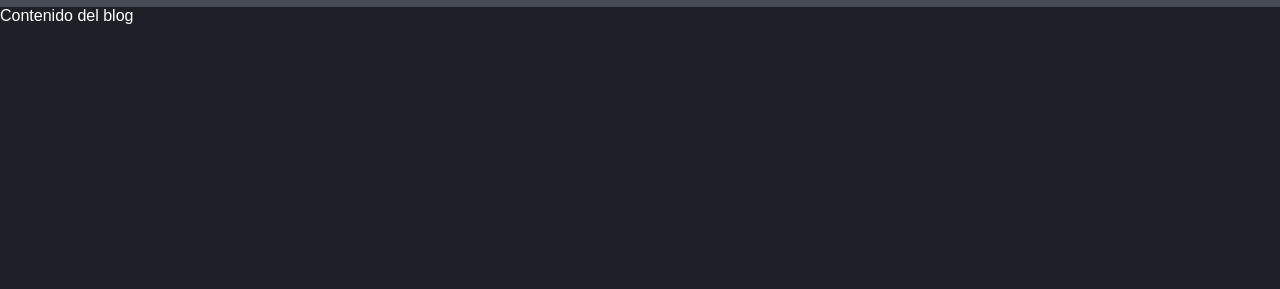
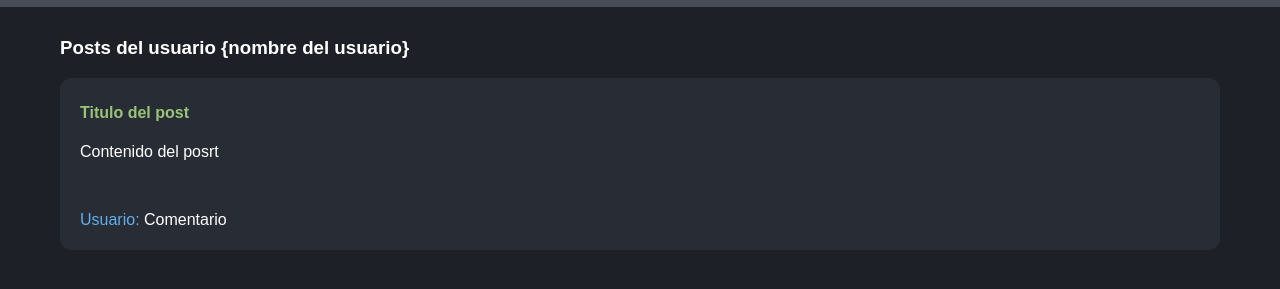
Before and after one commit to St4revy/curso-git, a plain HTML site: page index.html in a window 1280 px wide. Shown: the part 63-352 px from the top of the page. Drawn offline with Linux system fonts and the light colour scheme; a web font is replaced by a local one.

Commit message:
Add post styles

```diff
--- a/index.html
+++ b/index.html
@@ -14,8 +14,14 @@
         <img class="logo" src="../Curso-GIT/images/Git_icon.svg.png">
         <h1>Blog Curso GIT y Github</h1>
     </div>
-    <div>
-        Contenido del blog
+    <div class="container" id="content">
+        <h3>Posts del usuario {nombre del usuario}</h3>
+        <div class="post">
+            <h4>Titulo del post</h4>
+            <p>Contenido del posrt</p>
+            <br>
+            <p><span>Usuario:</span> Comentario</p>
+        </div>
     </div>
 </body>
 </html>
--- a/style.css
+++ b/style.css
@@ -21,3 +21,23 @@ h1 {
     width: 50px;
     height: 50px;
 }
+
+.container{
+    margin-top: 30px;
+    padding: 0 60px 0 60px;
+}
+
+.post{
+    background-color: #282c34;
+    margin-bottom: 15px;
+    padding: 5px 20px 5px 20px;
+    border-radius: 12px;
+}
+
+.post h4{
+    color: #98c379;
+}
+
+.post span{
+    color: #61afef;
+}
```
